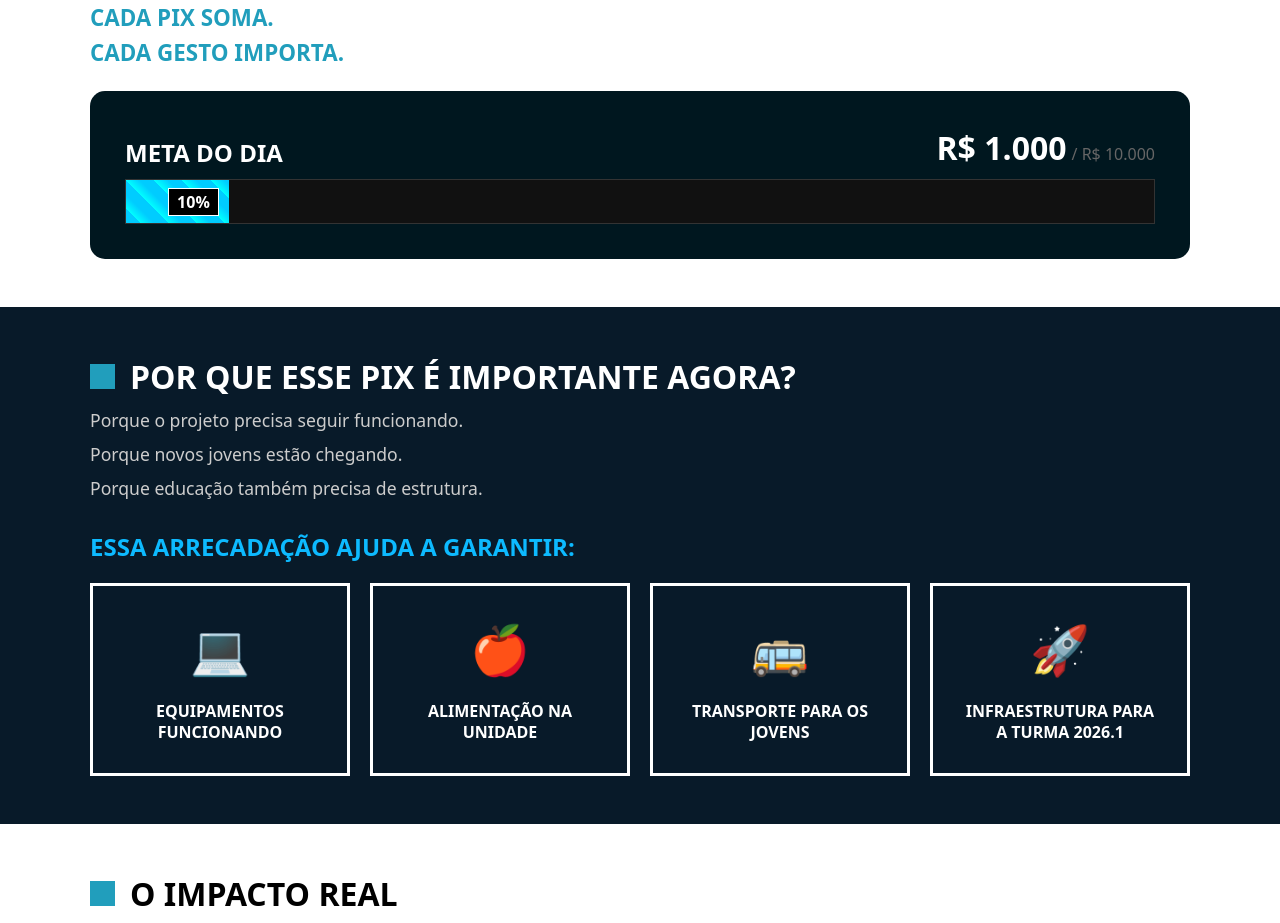
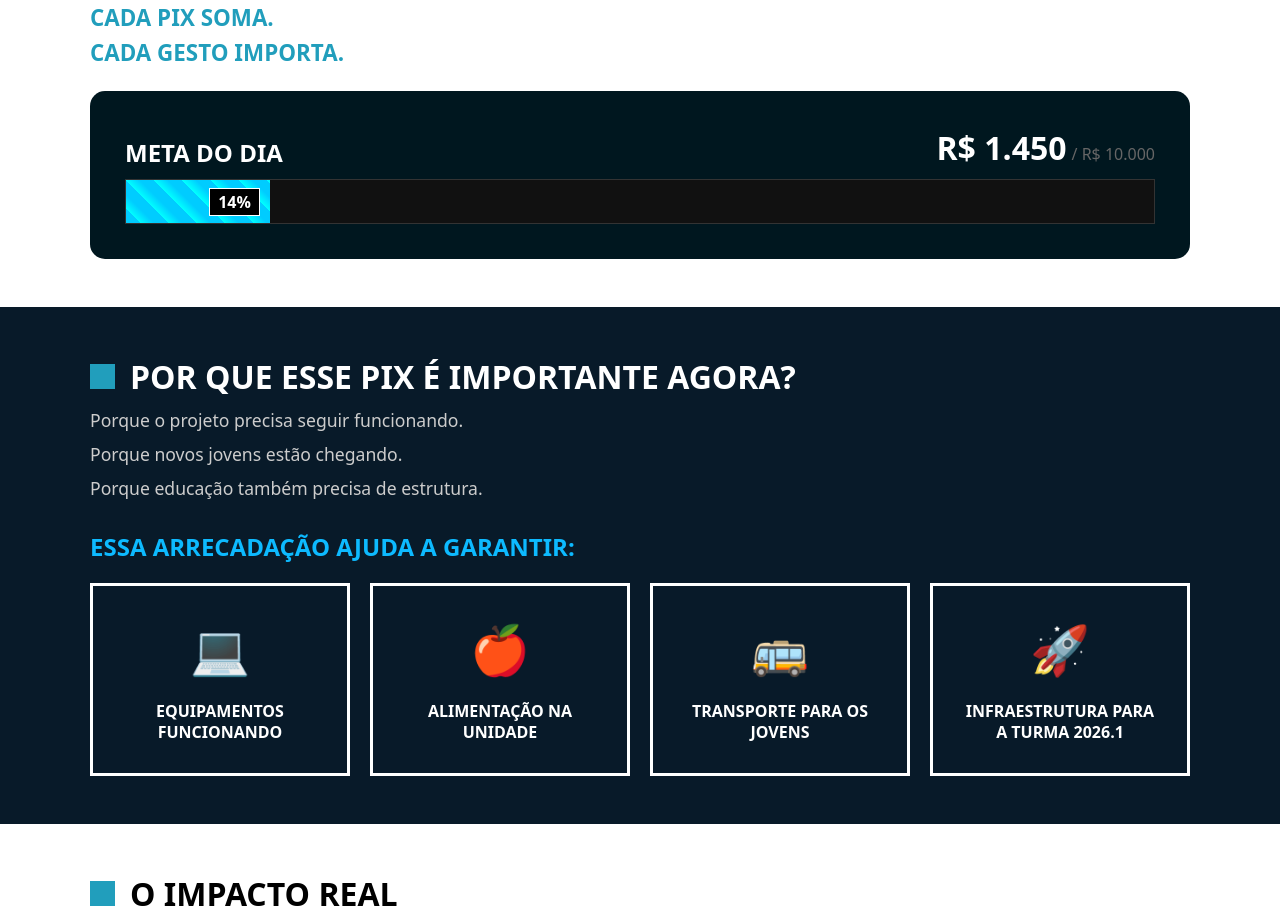
Before and after one commit to LAYSEGABI/pix-day-paq, a React (Vite) app: page / in a window 1280 px wide. Shown: the part 860-1783 px from the top of the page. Built offline with nearby package versions, Linux system fonts and the light colour scheme.

Commit message:
att valor 1450

```diff
--- a/src/App.jsx
+++ b/src/App.jsx
@@ -30,7 +30,7 @@ function App() {
 
   // Valores da meta (você pode alterar o currentAmount manualmente por enquanto)
   const goalAmount = 10000;
-  const currentAmount = 1000;
+  const currentAmount = 1450;
   const percentage = Math.floor((currentAmount / goalAmount) * 100);
 
   return (
```
